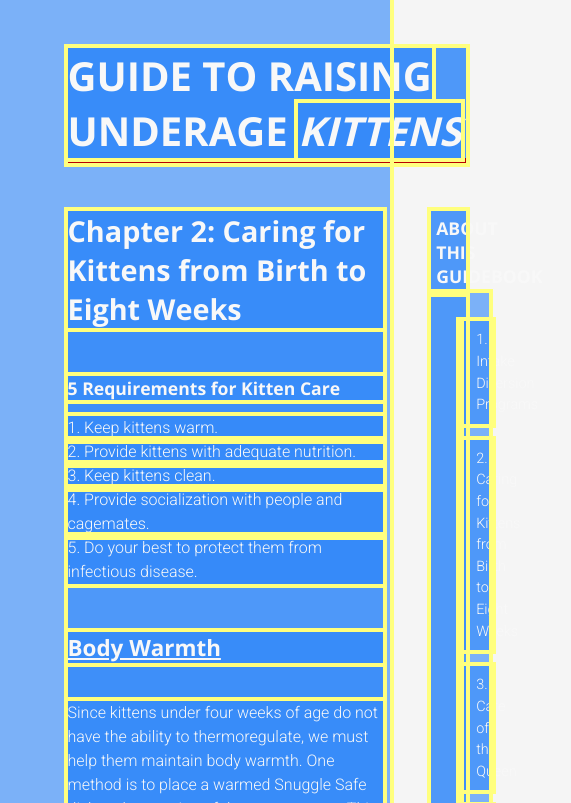
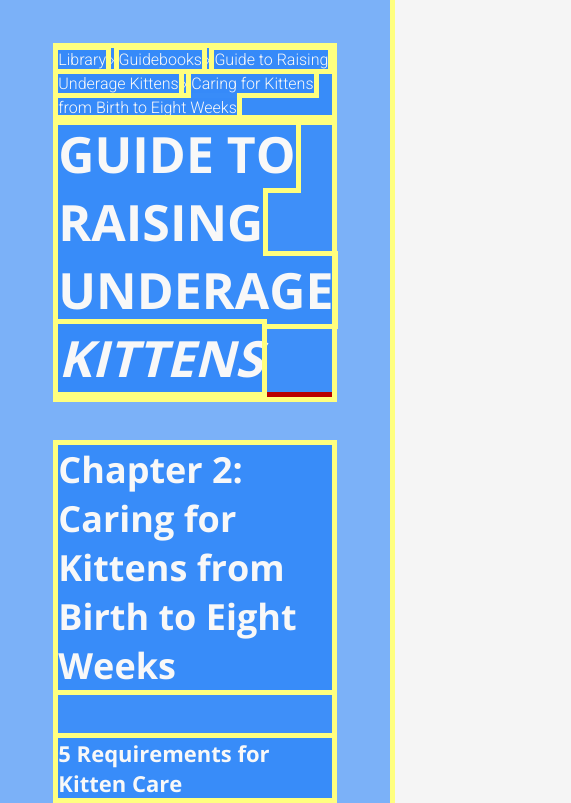
Before and after one commit to sandovalaj/kitten-care-page-clone, a plain HTML site: page index.html in a window 390 px wide. Shown: the top 803 px of the page, 571 px wide, since content can reach past the window. Drawn offline with nearby package versions, Linux system fonts and the light colour scheme; files that its build step writes are made by us from their sources.

Commit message:
optimized responsive layout, added top links

```diff
--- a/index.html
+++ b/index.html
@@ -6,13 +6,19 @@
         <link href="https://fonts.googleapis.com/css2?family=Roboto:wght@300&display=swap" rel="stylesheet">
         <link href="https://fonts.googleapis.com/css2?family=Open+Sans:wght@700&display=swap" rel="stylesheet">
         <link rel="stylesheet" href="styles/reset.css">
-        <link rel="stylesheet" href="jstyles/debugger.css">
+        <link rel="stylesheet" href="satyles/debugger.css">
         <link rel="stylesheet" href="styles/style.css">
     </head>
 
     <body>
         <div class="main">
             <div class="main-title">
+                <div class="links-list">
+                    <p>
+                        <a href="#" class="link">Library</a> › <a href="#" class="link">Guidebooks</a> › <a href="#" class="link">Guide to Raising Underage Kittens</a> › <a href="#" class="link">Caring for Kittens from Birth to Eight Weeks</a>
+                    </p>
+                </div>
+
                 <h1><a href="#kitten-care">GUIDE TO RAISING UNDERAGE <em>KITTENS</em></a></h1>
             </div>
 
--- a/styles/reset.css
+++ b/styles/reset.css
@@ -1,5 +1,5 @@
 :root { /* Standard kumabaga, very useful gago. */
-    font: 20px/1.2 "Roboto", san-serif;
+    font: 25px/1.2 "Roboto", san-serif;
 }
 
 body,
--- a/styles/style.css
+++ b/styles/style.css
@@ -1,41 +1,46 @@
+
+
 /* Layout */
 .main { /* CENTERING A DIV AHAKDOG */
     display: grid;
-    grid-template-columns: 1fr 9in 4in 1fr; /* fr as in Fractioning sections of webpage */
-    grid-template-rows: auto auto auto;
+    grid-template-columns: 0.5fr [c-body] 7.4fr [c-side-navi] 3.51fr [end] 0.5fr;
+    grid-template-rows: [title] auto [r-body-start] auto [r-side-navi] auto [r-side-navi-end] auto [r-body-end] auto [r-side-navi-small] auto;
     padding: 0.5in 0;
     grid-gap: 0.5in;
 }
 
-.main .main-body { /* All other divs */
-    grid-column: 2 / 3;
-    grid-row: 2 / 4;
+.main .main-title {
+    grid-column: c-body / end;
+    grid-row: title;
 }
 
-.main .main-title {
-    grid-column: 2 / 4;
-    grid-row: 1 / 2;
+.main .main-body {
+    grid-column: c-body;
+    grid-row: r-body-start / r-body-end;
 }
 
-.main .side-navigation{
-    grid-column: 3 / 4;
-    grid-row: 2 / 3;
+.main .side-navigation {
+    grid-column: c-side-navi;
+    grid-row: r-side-navi / [r-side-navi-end];
+}
+/* -- END of Layout --*/
+
+@media (max-width: 13in) {
+    :root { font-size: 20px; }
+    .main .main-body { grid-column: c-body / end; }
+    .main .side-navigation { grid-column: c-body / end; grid-row: r-body-end / r-side-navi-small; }
 }
 
-/* -- END of Layout --*/
 
-
-/* Response to Screensize */
-@media (max-width: 13in) { /* Responsive Web Design, media query, adapts accordingly */
-    .main { grid-template-columns: 5% 81% 9% 5%; }
-    :root { font-size: 18px; }
+.links-list * {
+    margin: unset;
+    padding: unset;
+    font-size: 0.8rem;
 }
 
-@media (max-width: 5.0in) {
-    :root { font-size: 16px; }
+.main-title {
+    padding-top: ;
 }
-/* -- END of Response to Screensize -- */
-
 
 /* Side Navigation Bar */
 .side-navigation {
@@ -71,7 +76,7 @@
     outline: 2px solid white;
 }
 
-.side-navigation-body a:hover, li:hover {
+.side-navigation-body a:hover, .side-navigation-body li:hover {
     outline: 2px solid white;
 }
 
@@ -92,8 +97,6 @@
     flex-direction: row;
     justify-content: center;
 }
-
-
 /* -- END of Side Navigation Bar -- */
 
 
@@ -153,7 +156,6 @@ p, ol, ul {
 
 .link {
     color: darkcyan;
-    text-decoration: underline;
 }
 
 .link:hover {
```
